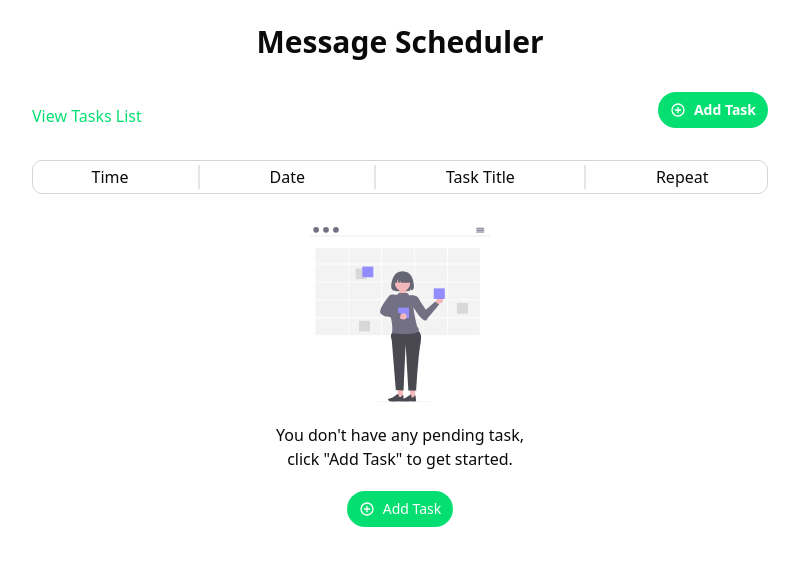
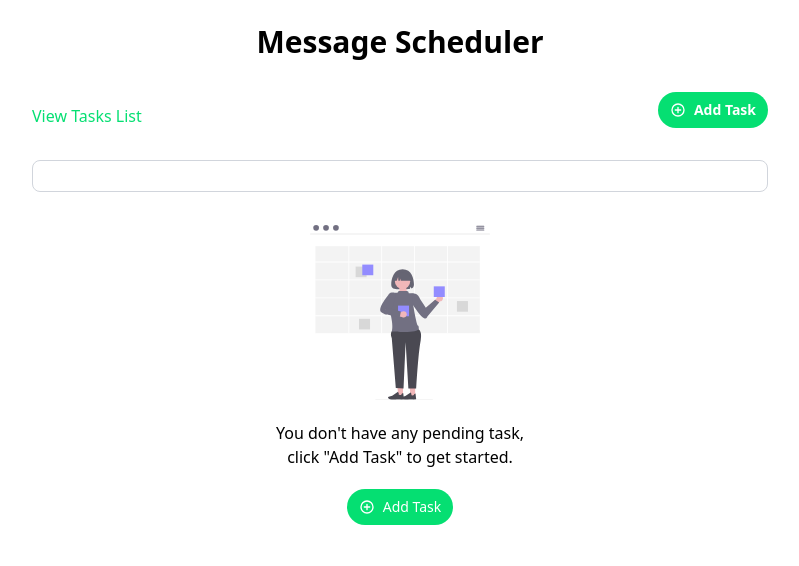
Before and after one commit to TaslimYusuf2210/MessageScheduler, a React (Vite) app: page / in a window 1280 px wide. Shown: the top 566 px of the page, without its empty margins (240-1039 px from the left). Built offline with nearby package versions, Linux system fonts and the light colour scheme.

Commit message:
Finishing touches and animation

```diff
--- a/src/App.css
+++ b/src/App.css
@@ -1,120 +1,14 @@
 @import "tailwindcss";
-@import "tw-animate-css";
 
-@custom-variant dark (&:is(.dark *));
-
-@theme inline {
-  --radius-sm: calc(var(--radius) - 4px);
-  --radius-md: calc(var(--radius) - 2px);
-  --radius-lg: var(--radius);
-  --radius-xl: calc(var(--radius) + 4px);
-  --color-background: var(--background);
-  --color-foreground: var(--foreground);
-  --color-card: var(--card);
-  --color-card-foreground: var(--card-foreground);
-  --color-popover: var(--popover);
-  --color-popover-foreground: var(--popover-foreground);
-  --color-primary: var(--primary);
-  --color-primary-foreground: var(--primary-foreground);
-  --color-secondary: var(--secondary);
-  --color-secondary-foreground: var(--secondary-foreground);
-  --color-muted: var(--muted);
-  --color-muted-foreground: var(--muted-foreground);
-  --color-accent: var(--accent);
-  --color-accent-foreground: var(--accent-foreground);
-  --color-destructive: var(--destructive);
-  --color-border: var(--border);
-  --color-input: var(--input);
-  --color-ring: var(--ring);
-  --color-chart-1: var(--chart-1);
-  --color-chart-2: var(--chart-2);
-  --color-chart-3: var(--chart-3);
-  --color-chart-4: var(--chart-4);
-  --color-chart-5: var(--chart-5);
-  --color-sidebar: var(--sidebar);
-  --color-sidebar-foreground: var(--sidebar-foreground);
-  --color-sidebar-primary: var(--sidebar-primary);
-  --color-sidebar-primary-foreground: var(--sidebar-primary-foreground);
-  --color-sidebar-accent: var(--sidebar-accent);
-  --color-sidebar-accent-foreground: var(--sidebar-accent-foreground);
-  --color-sidebar-border: var(--sidebar-border);
-  --color-sidebar-ring: var(--sidebar-ring);
+@keyframes ticker {
+  0% {
+    transform: translateX(100%);
+  }
+  100% {
+    transform: translateX(-100%);
+  }
 }
 
-:root {
-  --radius: 0.625rem;
-  --background: oklch(1 0 0);
-  --foreground: oklch(0.145 0 0);
-  --card: oklch(1 0 0);
-  --card-foreground: oklch(0.145 0 0);
-  --popover: oklch(1 0 0);
-  --popover-foreground: oklch(0.145 0 0);
-  --primary: oklch(0.205 0 0);
-  --primary-foreground: oklch(0.985 0 0);
-  --secondary: oklch(0.97 0 0);
-  --secondary-foreground: oklch(0.205 0 0);
-  --muted: oklch(0.97 0 0);
-  --muted-foreground: oklch(0.556 0 0);
-  --accent: oklch(0.97 0 0);
-  --accent-foreground: oklch(0.205 0 0);
-  --destructive: oklch(0.577 0.245 27.325);
-  --border: oklch(0.922 0 0);
-  --input: oklch(0.922 0 0);
-  --ring: oklch(0.708 0 0);
-  --chart-1: oklch(0.646 0.222 41.116);
-  --chart-2: oklch(0.6 0.118 184.704);
-  --chart-3: oklch(0.398 0.07 227.392);
-  --chart-4: oklch(0.828 0.189 84.429);
-  --chart-5: oklch(0.769 0.188 70.08);
-  --sidebar: oklch(0.985 0 0);
-  --sidebar-foreground: oklch(0.145 0 0);
-  --sidebar-primary: oklch(0.205 0 0);
-  --sidebar-primary-foreground: oklch(0.985 0 0);
-  --sidebar-accent: oklch(0.97 0 0);
-  --sidebar-accent-foreground: oklch(0.205 0 0);
-  --sidebar-border: oklch(0.922 0 0);
-  --sidebar-ring: oklch(0.708 0 0);
+.news-ticker {
+  animation: ticker 20s linear infinite;
 }
-
-.dark {
-  --background: oklch(0.145 0 0);
-  --foreground: oklch(0.985 0 0);
-  --card: oklch(0.205 0 0);
-  --card-foreground: oklch(0.985 0 0);
-  --popover: oklch(0.205 0 0);
-  --popover-foreground: oklch(0.985 0 0);
-  --primary: oklch(0.922 0 0);
-  --primary-foreground: oklch(0.205 0 0);
-  --secondary: oklch(0.269 0 0);
-  --secondary-foreground: oklch(0.985 0 0);
-  --muted: oklch(0.269 0 0);
-  --muted-foreground: oklch(0.708 0 0);
-  --accent: oklch(0.269 0 0);
-  --accent-foreground: oklch(0.985 0 0);
-  --destructive: oklch(0.704 0.191 22.216);
-  --border: oklch(1 0 0 / 10%);
-  --input: oklch(1 0 0 / 15%);
-  --ring: oklch(0.556 0 0);
-  --chart-1: oklch(0.488 0.243 264.376);
-  --chart-2: oklch(0.696 0.17 162.48);
-  --chart-3: oklch(0.769 0.188 70.08);
-  --chart-4: oklch(0.627 0.265 303.9);
-  --chart-5: oklch(0.645 0.246 16.439);
-  --sidebar: oklch(0.205 0 0);
-  --sidebar-foreground: oklch(0.985 0 0);
-  --sidebar-primary: oklch(0.488 0.243 264.376);
-  --sidebar-primary-foreground: oklch(0.985 0 0);
-  --sidebar-accent: oklch(0.269 0 0);
-  --sidebar-accent-foreground: oklch(0.985 0 0);
-  --sidebar-border: oklch(1 0 0 / 10%);
-  --sidebar-ring: oklch(0.556 0 0);
-}
-
-@layer base {
-  * {
-    @apply border-border outline-ring/50;
-  }
-  body {
-    @apply bg-background text-foreground;
-  }
-}
--- a/src/components/creatTask.tsx
+++ b/src/components/creatTask.tsx
@@ -11,10 +11,10 @@ import type { TaskFormData } from "@/types/frequency";
 interface CreateTaskProps {
   taskToEdit?: TaskFormData;
   isOpen: boolean;
-  // onSubmit: (task: TaskFormData) => void;
+  closeModal: () => void;
 }
 
-function CreateTask({ taskToEdit, isOpen }: CreateTaskProps) {
+function CreateTask({ taskToEdit, isOpen, closeModal}: CreateTaskProps) {
 
   type customErrors = {
     selectedDateError?: string;
@@ -86,6 +86,11 @@ useEffect(() => {
     setRepeat(false)
     setFinalDate(undefined)
     }
+
+  function onCancel () {
+    resetForm()
+    closeModal()
+  }
 
 
   const [customErrors, setCustomErrors] = useState<customErrors>({});
@@ -321,7 +326,7 @@ useEffect(() => {
           </FrequencySelection>
         </div>
         <div className="border border-white pt-4 border-t-gray-200 flex justify-between">
-          <button type="button" className="border border-red-600 py-1 px-4 rounded-2xl bg-white text-red-500 hover:text-white hover:bg-red-600 cursor-pointer">
+          <button onClick={onCancel} type="button" className="border border-red-600 py-1 px-4 rounded-2xl bg-white text-red-500 hover:text-white hover:bg-red-600 cursor-pointer">
             Cancel
           </button>
           <button type="submit" className="border py-1 px-4 rounded-2xl bg-green-500 text-white cursor-pointer hover:bg-green-600">
--- a/src/components/default.tsx
+++ b/src/components/default.tsx
@@ -51,14 +51,19 @@ function DefaultPage() {
                 Add Task
                 </Button>
             </div>
-            <div className="flex justify-evenly items-center border rounded-lg border-gray-300 py-1">
-                <p className="font-medium">Time</p>
-                <hr className="border w-6 rotate-90 "/>
-                <p className="font-medium">Date</p>
-                <hr className="border w-6 rotate-90 "/>
-                <p className="font-medium">Task Title</p>
-                <hr className="border w-6 rotate-90 "/>
-                <p className="font-medium">Repeat</p>
+            <div className="relative w-full h-8 overflow-hidden border rounded-lg border-gray-300 py-1">
+                <div
+                    className="flex hover:[animation-play-state:paused] w-max gap-12 news-ticker text-black whitespace-nowrap pointer-events-none absolute inset-0 h-full"
+                >
+                    <span>🔥 Breaking News: Message Scheduler is Live</span>
+                    <span>🚀 Schedule WhatsApp, Email, Slack & Telegram Messages</span>
+                    <span>⏰ Never Forget Important Messages Again</span>
+
+                    {/* duplicate content for smooth loop */}
+                    <span>🔥 Breaking News: Message Scheduler is Live</span>
+                    <span>🚀 Schedule WhatsApp, Email, Slack & Telegram Messages</span>
+                    <span>⏰ Never Forget Important Messages Again</span>
+                </div>
             </div>
             <div className="grid place-items-center font-medium space-y-5">
                 <div className="animate-pulse">
@@ -93,6 +98,7 @@ function DefaultPage() {
                 <CreateTask
                 isOpen={isModalOpen}
                 taskToEdit={taskToEdit}
+                closeModal={closeModal}
                 // onSubmit={onsubmit}
                 />}
                 {modalContent === "viewTask" &&
```
